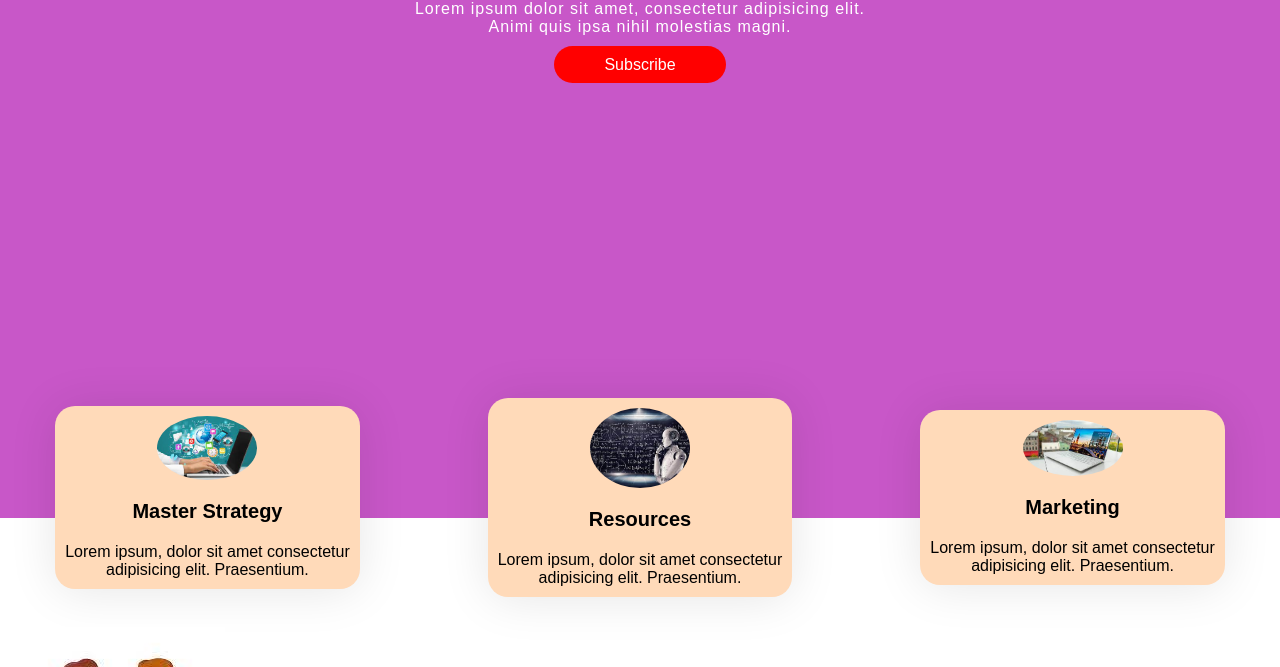
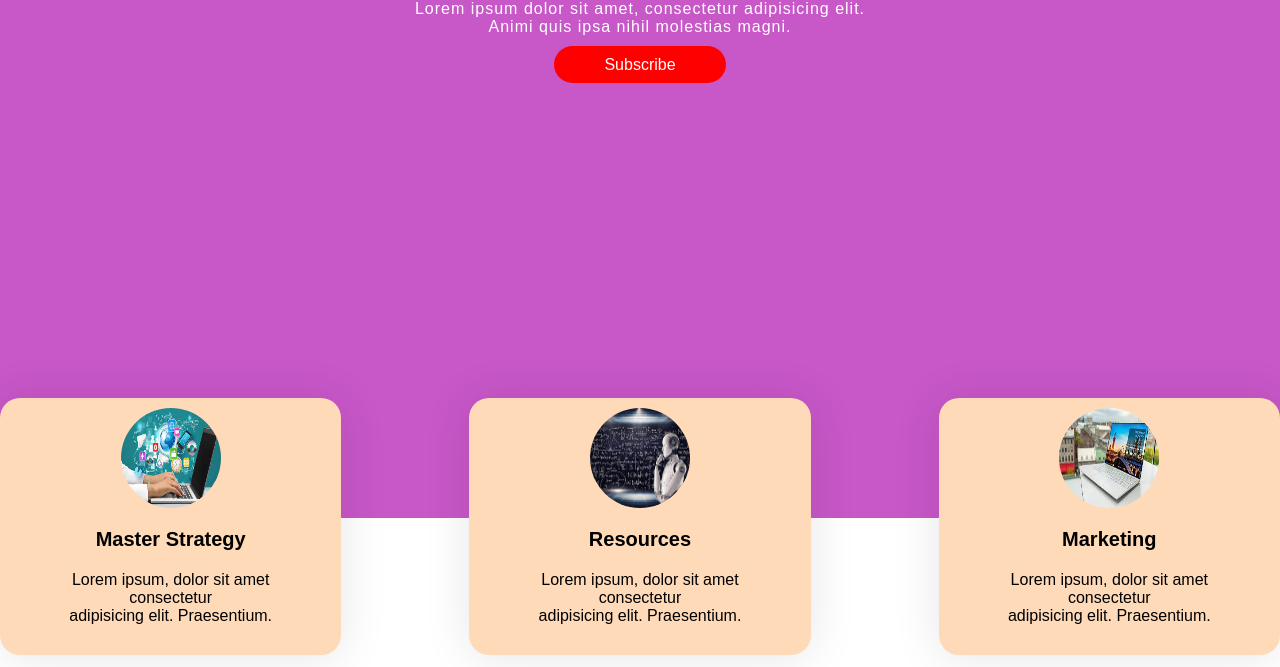
Before and after one commit to Razashah151/Practicesite, a plain HTML site: page index.html in a window 1280 px wide. Shown: the part 282-949 px from the top of the page. Drawn offline with Linux system fonts and the light colour scheme.

Commit message:
box sizing

```diff
--- a/style.css
+++ b/style.css
@@ -94,14 +94,16 @@ cursor: pointer;
   background: peachpuff;
   box-shadow: 0 2px 48px 0 rgba(0, 0, 0, 0.10);
   border-radius: 20px;
-  padding: 10px;
+  padding: 30px;
   text-align: center;
   margin-bottom: 30px;
   margin-top: -120px;
+ padding-top: 10px;
 }
 .small-box1>.icon>img{
     border-radius: 50%;
     width: 100px;
+    height: 100px;
 
 }
 .small-box1>.box-heading{
```
